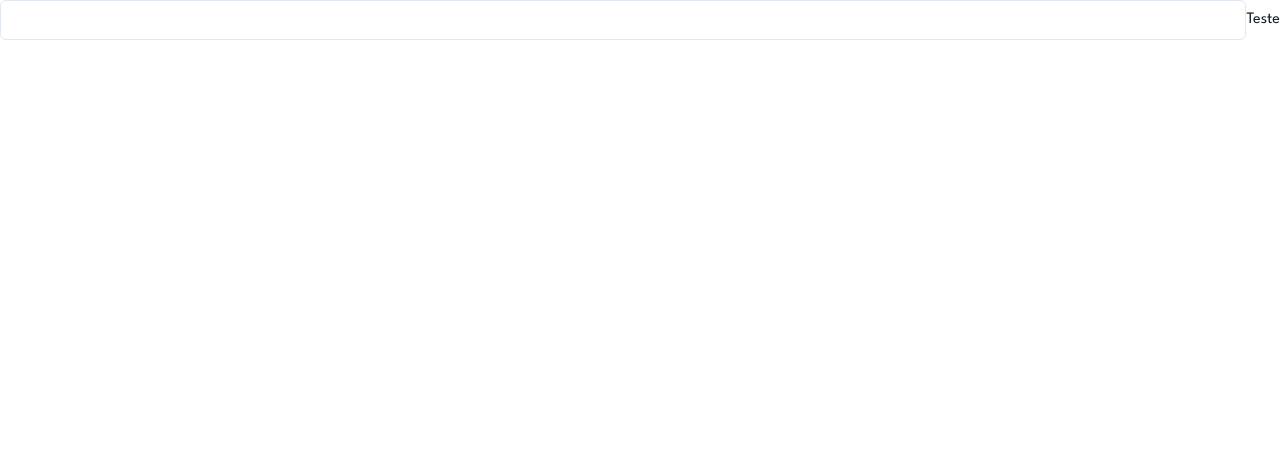
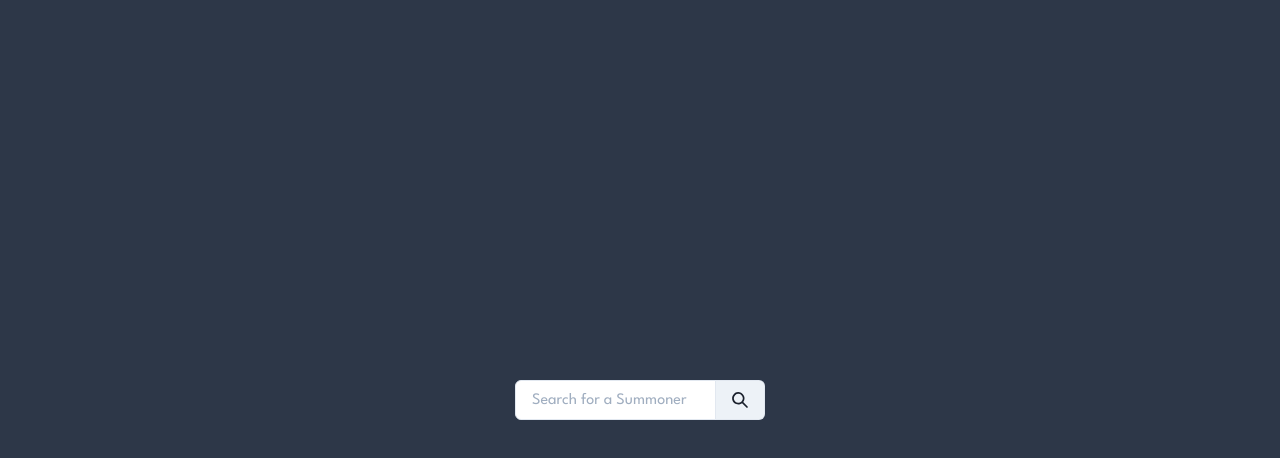
Before and after one commit to tobiasorosa/league-obs, a Next.js app: page / in a window 1280 px wide. Shown: the top 458 px of the page. Built offline with nearby package versions, Linux system fonts and the light colour scheme.

Commit message:
First page pre-prototype

```diff
--- a/package.json
+++ b/package.json
@@ -9,9 +9,11 @@
     "lint": "next lint"
   },
   "dependencies": {
+    "@chakra-ui/icons": "^1.1.7",
     "@chakra-ui/react": "^1.8.8",
     "@emotion/react": "^11",
     "@emotion/styled": "^11",
+    "formik": "^2.2.9",
     "framer-motion": "^6",
     "next": "12.1.5",
     "react": "18.0.0",
--- a/src/pages/index.tsx
+++ b/src/pages/index.tsx
@@ -1,8 +1,22 @@
-import { Center, Input, Text } from '@chakra-ui/react';
+import {
+	Center,
+	Input,
+	InputGroup,
+	InputRightAddon,
+	Stack,
+} from '@chakra-ui/react';
+import { SearchIcon } from '@chakra-ui/icons';
 import type { NextPage } from 'next';
 import Head from 'next/head';
+import { Formik } from 'formik';
+
+interface IInput {
+	name: string;
+}
 
 const Home: NextPage = () => {
+	const searchSummoner = (values: IInput) => {};
+
 	return (
 		<>
 			<Head>
@@ -11,9 +25,39 @@ const Home: NextPage = () => {
 				<link rel='icon' href='/favicon.ico' />
 			</Head>
 			<main>
-				<Center flex={1}>
-					<Input />
-					<Text>Teste</Text>
+				<Center height='100vh' bgColor='#2D3748'>
+					<Stack>
+						<Formik
+							initialValues={{
+								name: '',
+							}}
+							onSubmit={searchSummoner}
+						>
+							{({
+								values,
+								errors,
+								touched,
+								handleChange,
+								handleBlur,
+								handleSubmit,
+								isSubmitting,
+								/* and other goodies */
+							}) => (
+								<form onSubmit={handleSubmit}>
+									<InputGroup>
+										<Input
+											id='summoner-name'
+											placeholder='Search for a Summoner'
+											bgColor='white'
+										/>
+										<InputRightAddon>
+											<SearchIcon />
+										</InputRightAddon>
+									</InputGroup>
+								</form>
+							)}
+						</Formik>
+					</Stack>
 				</Center>
 			</main>
 		</>
```
Also changed, not shown: 1 other file (tests, documents, lock files or other folders).
